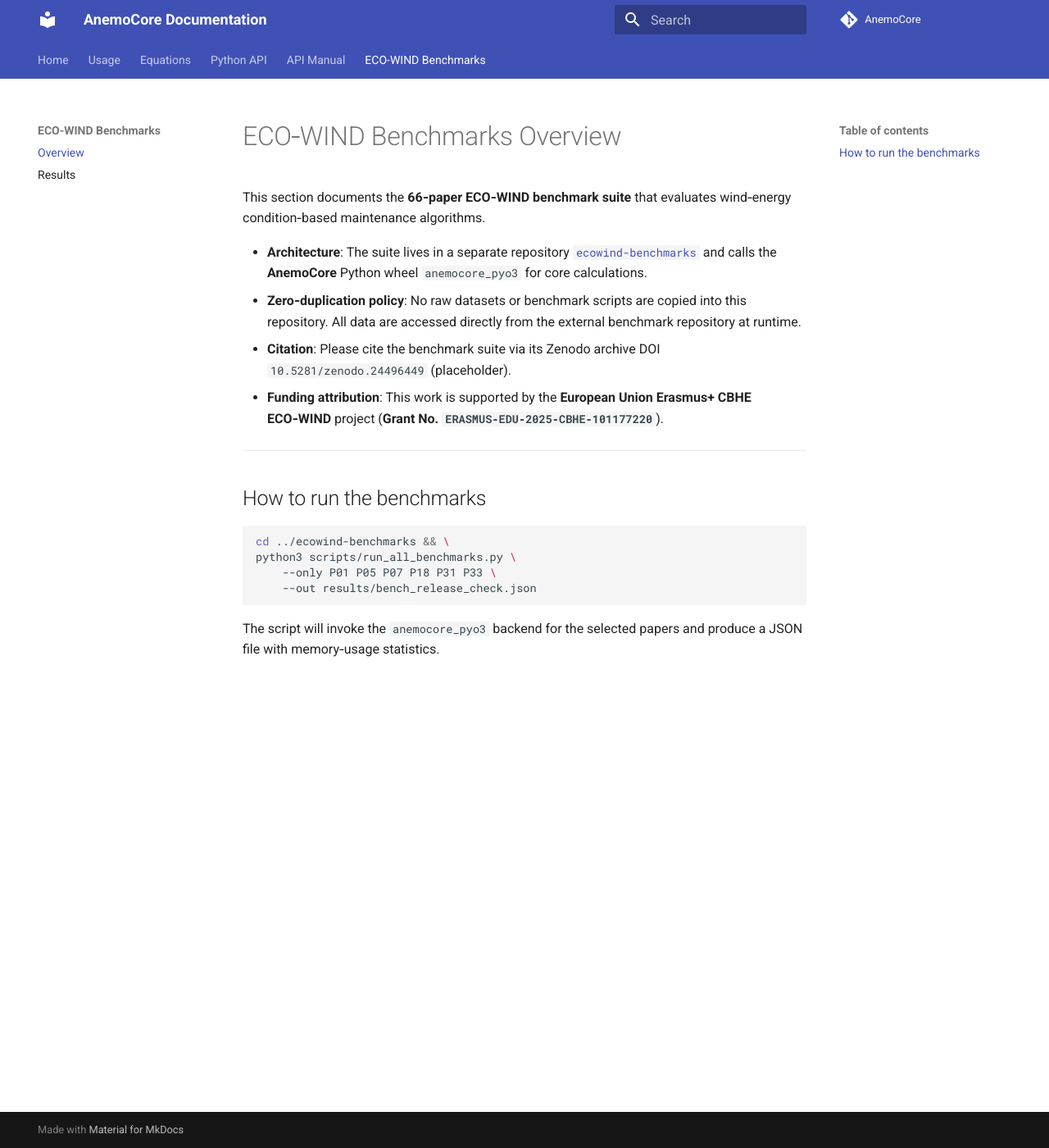
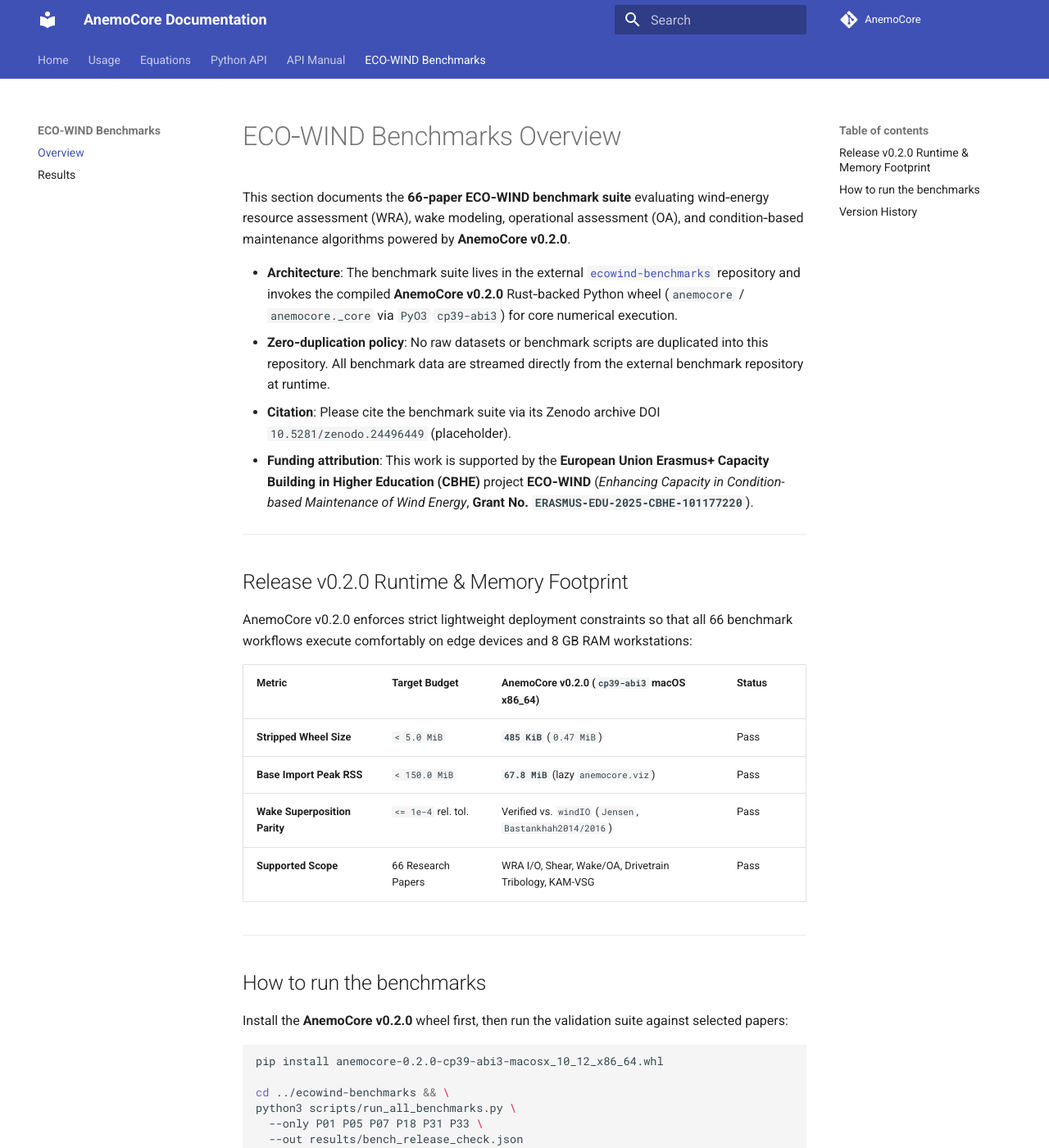
Before and after one commit to chatchawich-c/AnemoCore, an MkDocs documentation site: the page built from docs/benchmarks/index.md, in a window 1280 px wide and 1400 px high. Shown: the whole window at 82% size. Built offline with MkDocs 1.6.1 and Material for MkDocs 9.7.7, drawn with Linux system fonts in a browser that asks for light colours; comment, search, counter and statistics services are not loaded; some of the changed text lies outside the part shown.

Commit message:
docs(benchmarks): update metrics and add version history for v0.2.0

````diff
--- a/docs/benchmarks/index.md
+++ b/docs/benchmarks/index.md
@@ -1,21 +1,47 @@
 # ECO‑WIND Benchmarks Overview
 
-This section documents the **66‑paper ECO‑WIND benchmark suite** that evaluates wind‑energy condition‑based maintenance algorithms.
+This section documents the **66‑paper ECO‑WIND benchmark suite** evaluating wind‑energy resource assessment (WRA), wake modeling, operational assessment (OA), and condition‑based maintenance algorithms powered by **AnemoCore v0.2.0**.
 
-- **Architecture**: The suite lives in a separate repository [`ecowind-benchmarks`](https://github.com/chatchawich-c/AnemoCore) and calls the **AnemoCore** Python wheel `anemocore_pyo3` for core calculations.
-- **Zero‑duplication policy**: No raw datasets or benchmark scripts are copied into this repository. All data are accessed directly from the external benchmark repository at runtime.
-- **Citation**: Please cite the benchmark suite via its Zenodo archive DOI `10.5281/zenodo.24496449` (placeholder).
-- **Funding attribution**: This work is supported by the **European Union Erasmus+ CBHE ECO‑WIND** project (**Grant No. `ERASMUS‑EDU‑2025‑CBHE‑101177220`**).
+* **Architecture**: The benchmark suite lives in the external [`ecowind-benchmarks`](https://github.com/chatchawich-c/AnemoCore) repository and invokes the compiled **AnemoCore v0.2.0** Rust‑backed Python wheel (`anemocore` / `anemocore._core` via `PyO3` `cp39-abi3`) for core numerical execution.
+* **Zero‑duplication policy**: No raw datasets or benchmark scripts are duplicated into this repository. All benchmark data are streamed directly from the external benchmark repository at runtime.
+* **Citation**: Please cite the benchmark suite via its Zenodo archive DOI `10.5281/zenodo.24496449` (placeholder).
+* **Funding attribution**: This work is supported by the **European Union Erasmus+ Capacity Building in Higher Education (CBHE)** project **ECO‑WIND** (*Enhancing Capacity in Condition-based Maintenance of Wind Energy*, **Grant No. `ERASMUS‑EDU‑2025‑CBHE‑101177220`**).
+
+---
+
+## Release v0.2.0 Runtime & Memory Footprint
+
+AnemoCore v0.2.0 enforces strict lightweight deployment constraints so that all 66 benchmark workflows execute comfortably on edge devices and 8 GB RAM workstations:
+
+| Metric | Target Budget | AnemoCore v0.2.0 (`cp39-abi3` macOS x86_64) | Status |
+| :--- | :--- | :--- | :--- |
+| **Stripped Wheel Size** | `< 5.0 MiB` | **`485 KiB`** (`0.47 MiB`) | Pass |
+| **Base Import Peak RSS** | `< 150.0 MiB` | **`67.8 MiB`** (lazy `anemocore.viz`) | Pass |
+| **Wake Superposition Parity** | `<= 1e-4` rel. tol. | Verified vs. `windIO` (`Jensen`, `Bastankhah2014/2016`) | Pass |
+| **Supported Scope** | 66 Research Papers | WRA I/O, Shear, Wake/OA, Drivetrain Tribology, KAM-VSG | Pass |
 
 ---
 
 ## How to run the benchmarks
 
+Install the **AnemoCore v0.2.0** wheel first, then run the validation suite against selected papers:
+
 ```bash
+pip install anemocore-0.2.0-cp39-abi3-macosx_10_12_x86_64.whl
+
 cd ../ecowind-benchmarks && \
 python3 scripts/run_all_benchmarks.py \
-    --only P01 P05 P07 P18 P31 P33 \
-    --out results/bench_release_check.json
+  --only P01 P05 P07 P18 P31 P33 \
+  --out results/bench_release_check.json
 ```
 
-The script will invoke the `anemocore_pyo3` backend for the selected papers and produce a JSON file with memory‑usage statistics.
+The runner invokes the native `anemocore._core` Rust backend for each selected paper and exports execution latency and peak RSS memory statistics to JSON. See [Results](results/) for detailed per-paper parity and runtime tables.
+
+---
+
+## Version History
+
+| Version | Wheel Size | Base Peak RSS | Key Milestones |
+| :--- | :--- | :--- | :--- |
+| **`v0.2.0`** *(Latest)* | `485 KiB` | `67.8 MiB` | Added 5-format WRA I/O, Vertical Wind Shear suite, `windIO`-verified Wake/OA, Drivetrain Tribology & `kam_vsg` |
+| **`v0.1.0`** | Initial build | Baseline | Core Weibull parameter estimation (`MLE`, `MMLE`, `MoM`, `EPFM`), QMC integration & initial PyO3 bindings (`anemocore_pyo3`) |
````
